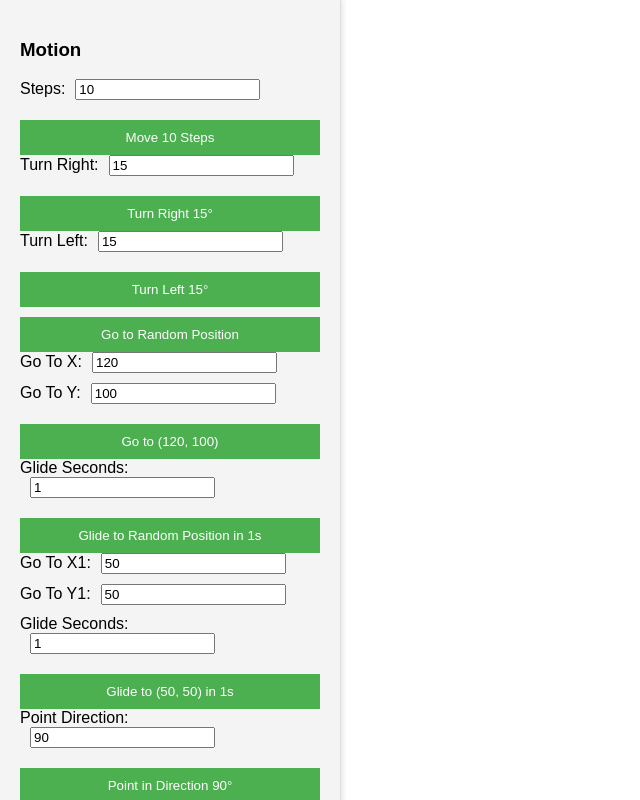
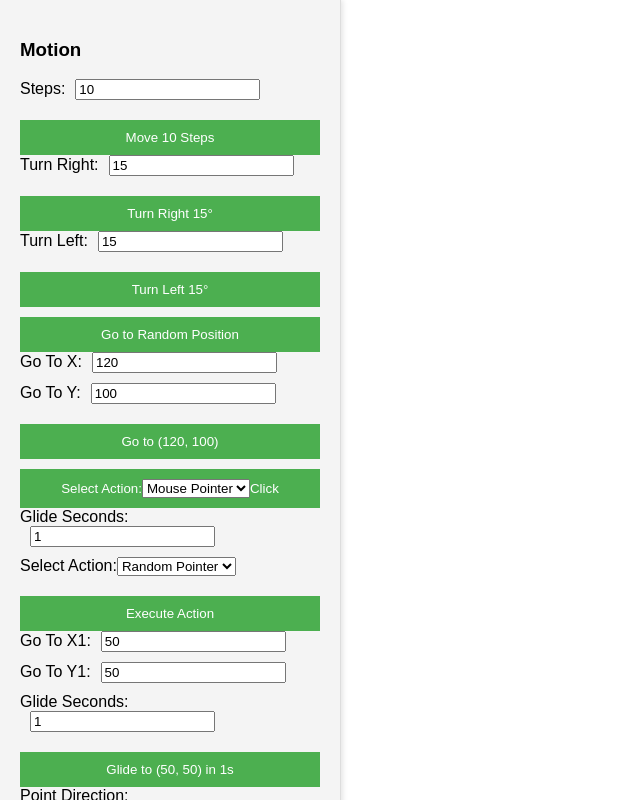
Before and after one commit to meaashishsingh/Motion-Replay-of-an-object, a React (Create React App) app: page / in a window 1280 px wide. Shown: the top 800 px of the page, without its empty margins (0-640 px from the left). Built offline with nearby package versions, Linux system fonts and the light colour scheme.

Commit message:
Update MotionSimulator.js

```diff
--- a/src/MotionSimulator.js
+++ b/src/MotionSimulator.js
@@ -1,9 +1,10 @@
-import React, { useState } from 'react';
+import React, { useState,useEffect} from 'react';
 import './App.css';
 import catlogo from '../src/cat5.svg';
 
 const MotionSimulator = () => {
   const [position, setPosition] = useState({ x: 453, y: 233 });
+  const [position1, setPosition1] = useState({ left: 453, top: 233 });
   const [angle, setAngle] = useState(0);
   const [size, setSize] = useState(100);
   const [steps, setSteps] = useState(10);
@@ -25,7 +26,13 @@ const MotionSimulator = () => {
   const [actionHistory, setActionHistory] = useState([]);
   const [initialState, setInitialState] = useState(null); // Store initial state
   const [selectedAction, setSelectedAction] = useState(null);
-  const [selectIndex1,setselectIndex1]=useState();
+  const [selectedAction1, setSelectedAction1] = useState(null);
+
+  // const [position1, setPosition1] = useState({ left: 0, top: 0 });
+  const [dragging, setDragging] = useState(false);
+  const [offset, setOffset] = useState({ x: 0, y: 0 });
+
+
 
   const storeInitialState = () => {
     setInitialState({
@@ -38,10 +45,15 @@ const MotionSimulator = () => {
     });
   };
 
-  const minX = -23;
-  const maxX = 1086;
-  const minY = -7;
-  const maxY = 608;
+  // const minX = -23;
+  // const maxX = 1086;
+  // const minY = -7;
+  // const maxY = 608;
+
+  const minX = 6;
+  const maxX = 1136;
+  const minY = 24;
+  const maxY = 624;
 
   const withinBounds = (x, y) => {
     return x >= minX && x <= maxX && y >= minY && y <= maxY;
@@ -52,6 +64,8 @@ const MotionSimulator = () => {
     const newX = position.x + steps * Math.cos(rad);
     const newY = position.y + steps * Math.sin(rad);
     if (withinBounds(newX, newY)) {
+      console.log(newX);
+      console.log(newY);
       setPosition({ x: newX, y: newY });
       setActionHistory([...actionHistory, { action: 'move', params: { steps } }]);
     }
@@ -152,6 +166,7 @@ const MotionSimulator = () => {
     }
   };
 
+
   const pointInDirection = (direction) => {
     const parsedDirection = Number(direction);
     if (!isNaN(parsedDirection)) {
@@ -165,6 +180,10 @@ const MotionSimulator = () => {
     if (!isNaN(parsedSize)) {
       setSize(parsedSize);
       setActionHistory([...actionHistory, { action: 'changeSize', params: { newSize: parsedSize } }]);
+      const draggableElements = document.querySelectorAll('.draggable');
+      draggableElements.forEach(element => {
+        element.style.width = `${parsedSize}px`;
+      });
     }
   };
 
@@ -268,6 +287,75 @@ const MotionSimulator = () => {
     }
   };
 
+  const moveToTarget = (targetX, targetY, duration) => {
+    const startX = position.x;
+    const startY = position.y;
+
+    const deltaX = targetX - startX;
+    const deltaY = targetY - startY;
+    const steps = duration * 60;
+    const stepX = deltaX / steps;
+    const stepY = deltaY / steps;
+
+    let currentStep = 0;
+
+    const interval = setInterval(() => {
+      currentStep++;
+      const newX = startX + stepX * currentStep;
+      const newY = startY + stepY * currentStep;
+
+      if (currentStep >= steps || !withinBounds(newX, newY)) {
+        clearInterval(interval);
+        setPosition({ x: targetX, y: targetY });
+      } else {
+        setPosition({ x: newX, y: newY });
+      }
+    }, 1000 / 60);
+
+    setActionHistory([...actionHistory, { action: 'moveToTarget', params: { targetX, targetY, duration } }]);
+  };
+
+  const handleAction = () => {
+    if (selectedAction1 === 'Random Pointer') {
+      glideToRandomPosition(Number(glideSeconds))
+    } else if (selectedAction1 === 'Mouse Pointer') {
+      moveToTarget(24, 624, 2);
+    }
+  };
+  const handleMouseDown = (e) => {
+    setDragging(true);
+    setOffset({
+        x: e.clientX - position1.left,
+        y: e.clientY - position1.top,
+    });
+};
+
+const handleMouseMove = (e) => {
+    if (dragging) {
+        setPosition1({
+            left: e.clientX - offset.x,
+            top: e.clientY - offset.y,
+        });
+
+
+    }
+};
+
+const handleMouseUp = () => {
+    setDragging(false);
+};
+
+useEffect(() => {
+
+    document.addEventListener('mousemove', handleMouseMove);
+    document.addEventListener('mouseup', handleMouseUp);
+
+    return () => {
+        document.removeEventListener('mousemove', handleMouseMove);
+        document.removeEventListener('mouseup', handleMouseUp);
+
+    };
+}, [dragging]);
 
   return (
     <div className="app">
@@ -319,8 +407,18 @@ const MotionSimulator = () => {
             />
           </label>
           <button onClick={handleGoToPosition}>
+
             Go to ({goToX}, {goToY})
           </button>
+          <button onClick={() => setTimeout(() => moveToTarget(-23, 608, 2), 1000)}>
+  <label>
+    Select Action:
+    <select value={selectedAction1} onChange={(e) => setSelectedAction1(e.target.value)}>
+      <option value="Mouse Pointer">Mouse Pointer</option>
+    </select>
+  </label>
+  Click
+</button>
           <label>
             Glide Seconds:
             <input
@@ -329,7 +427,15 @@ const MotionSimulator = () => {
               onChange={(e) => setGlideSeconds(e.target.value)}
             />
           </label>
-          <button onClick={() => glideToRandomPosition(Number(glideSeconds))}>Glide to Random Position in {glideSeconds}s</button>
+          <label>
+              Select Action:
+              <select value={selectedAction1} onChange={(e) => setSelectedAction1(e.target.value)}>
+                <option value="Random Pointer">Random Pointer</option>
+                <option value="Mouse Pointer">Mouse Pointer</option>
+              </select>
+            </label>
+            <button onClick={handleAction}>Execute Action</button>
+          {/* <button onClick={() => glideToRandomPosition(Number(glideSeconds))}>Glide to Random Position in {glideSeconds}s</button> */}
           <label>
             Go To X1:
             <input
@@ -354,6 +460,7 @@ const MotionSimulator = () => {
               onChange={(e) => setGlideSeconds(e.target.value)}
             />
           </label>
+
           <button onClick={() => glideToPosition(goToX1, goToY1, glideSeconds)}>Glide to ({goToX1}, {goToY1}) in {glideSeconds}s</button>
           <label>
             Point Direction:
@@ -400,6 +507,8 @@ const MotionSimulator = () => {
             />
           </label>
           <button onClick={() => setY(goToY)}>Set Y to {goToY}</button>
+
+
           <h3>Looks</h3>
           <label>
             Size:
@@ -468,12 +577,16 @@ const MotionSimulator = () => {
             display: visible ? 'block' : 'none'
           }}
         >
-          <img src={catlogo} alt="Object" />
+          <img src={catlogo}     className="draggable"
+            style={{ left: position1.left, top: position1.top }}
+            onMouseDown={handleMouseDown}
+alt="Object" />
           {word && (
 
-            <div style={{ top: position.y - 20 }}>
-              {word}
-            </div>
+
+            <div className="speech-bubble">
+            {word}
+          </div>
           )}
         </div>
       </div>
```
